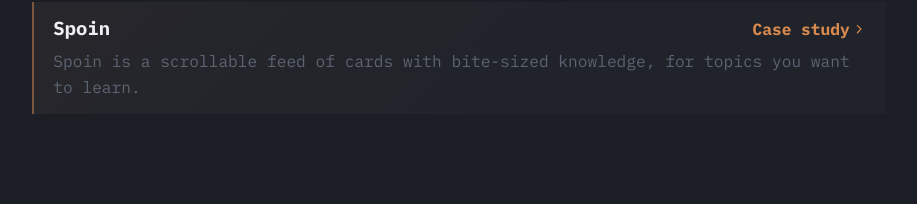
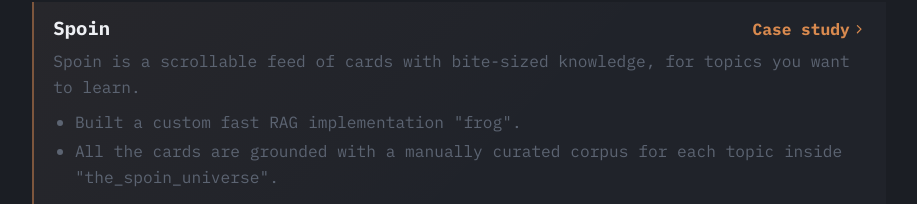
Before and after one commit to anubhav-qt/my_website, a React (Vite) app in the folder frontend/: page / in a window 1280 px wide. Shown: the part 719-923 px from the top of the page, without its empty margins (181-1098 px from the left). Before the commit the page ends 833 px from the top, so only its background shows below. Built offline with nearby package versions, Linux system fonts and the light colour scheme; no server answers.

Commit message:
feat(home): add frog and the_spoin_universe bullets to the FEATURED card
Two lines after the existing trimmed description, as given, verbatim.

```diff
--- a/frontend/src/components/sections/FeaturedProjects.tsx
+++ b/frontend/src/components/sections/FeaturedProjects.tsx
@@ -57,6 +57,11 @@ export function FeaturedProjects() {
         <p className="relative text-xs text-dim leading-relaxed mt-1 line-clamp-2">
           Spoin is a scrollable feed of cards with bite-sized knowledge, for topics you want to learn.
         </p>
+
+        <ul className="relative flex flex-col gap-0.5 mt-1.5 text-xs text-dim leading-relaxed list-disc pl-4">
+          <li>Built a custom fast RAG implementation "frog".</li>
+          <li>All the cards are grounded with a manually curated corpus for each topic inside "the_spoin_universe".</li>
+        </ul>
       </div>
     </div>
   );
```
